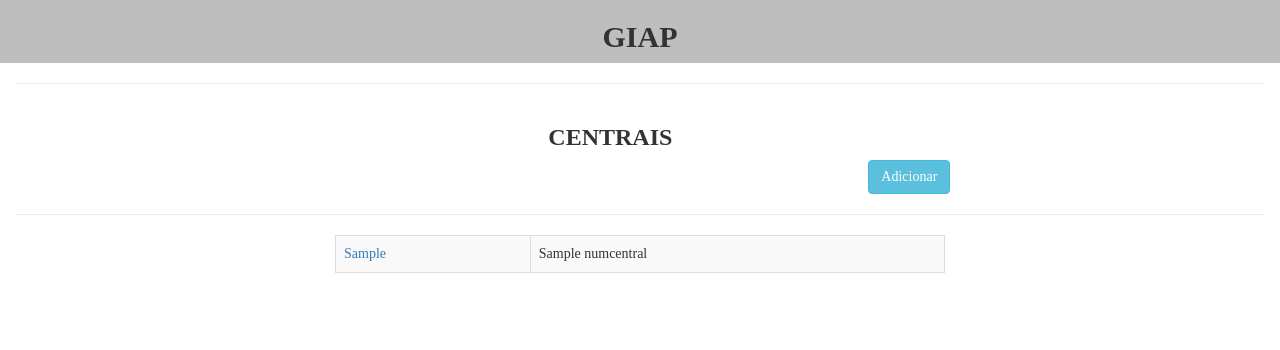
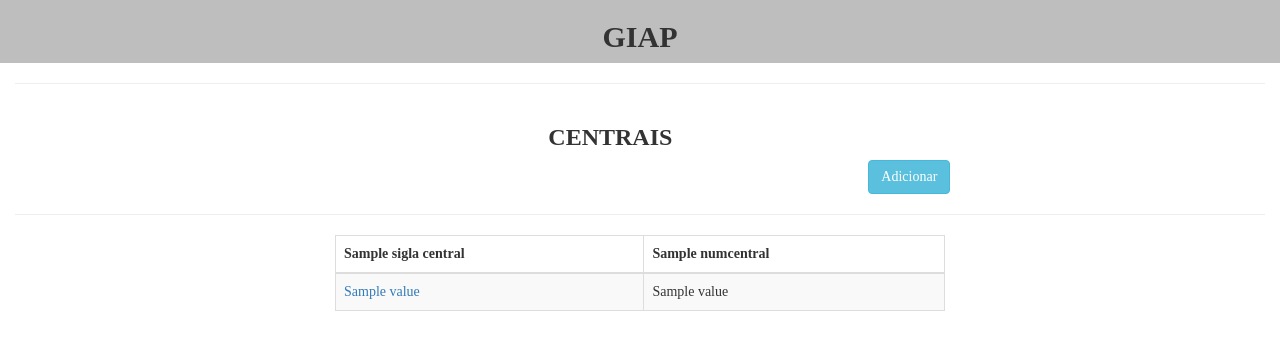
Before and after one commit to dalraf/iap, a Django app: template giap/templates/listarcentral.html in a window 1280 px wide. Shown: the top 350 px of the page. Run offline with Django 3.2, Linux system fonts and the light colour scheme; the template is opened without the code that fills it: most values are stand-ins (such as "Sample title", 1, 10 or a date in 2020); some libraries are stand-ins or nearby versions; some web fonts are replaced.

Commit message:
Alterado listagem usando formset

```diff
--- a/giap/templates/listarcentral.html
+++ b/giap/templates/listarcentral.html
@@ -19,16 +19,30 @@
     </div>
     <div class="col-md-6">
         <table class="table table-bordered table-striped">
-            {% for central in centrallist %}
+            {% for form in centrallist %}
+            {% if forloop.first %}
+            <thead>
+                <tr>
+                    <th>
+                        {{ form.sigla_central.label_tag }}
+                    </th>
+                    <th>
+                        {{ form.numcentral.label_tag }}
+                     </th>
+                </tr>
+            </thead>
+            <tbody>
+            {% endif %}
             <tr>
                 <td>
-                    <a href="{% url 'editaddcentral' id=central.pk %}"> {{ central.sigla_central }}</a>
+                    <a href="{% url 'editaddcentral' id=form.id.value %}"> {{ form.sigla_central.value }}</a>
                 </td>
                 <td>
-                    {{ central.numcentral }}
+                    {{ form.numcentral.value }}
                 </td>
             </tr>
             {% endfor %}
+            </tbody>
         </table>
     </div>
 </div>
--- a/giap/views.py
+++ b/giap/views.py
@@ -2,6 +2,8 @@
 from __future__ import unicode_literals
 
 from django.shortcuts import get_object_or_404, redirect, render, reverse
+
+from django.forms import modelformset_factory
 
 from giap.forms import formcentral
 
@@ -47,5 +49,5 @@ def deletarcentral(request,id):
 
 
 def listarcentral(request):
-    centrallist = central.objects.all()
+    centrallist = modelformset_factory(central, fields=("sigla_central", "numcentral", "id"), extra=0)
     return render(request,'listarcentral.html', {'centrallist': centrallist})
```
